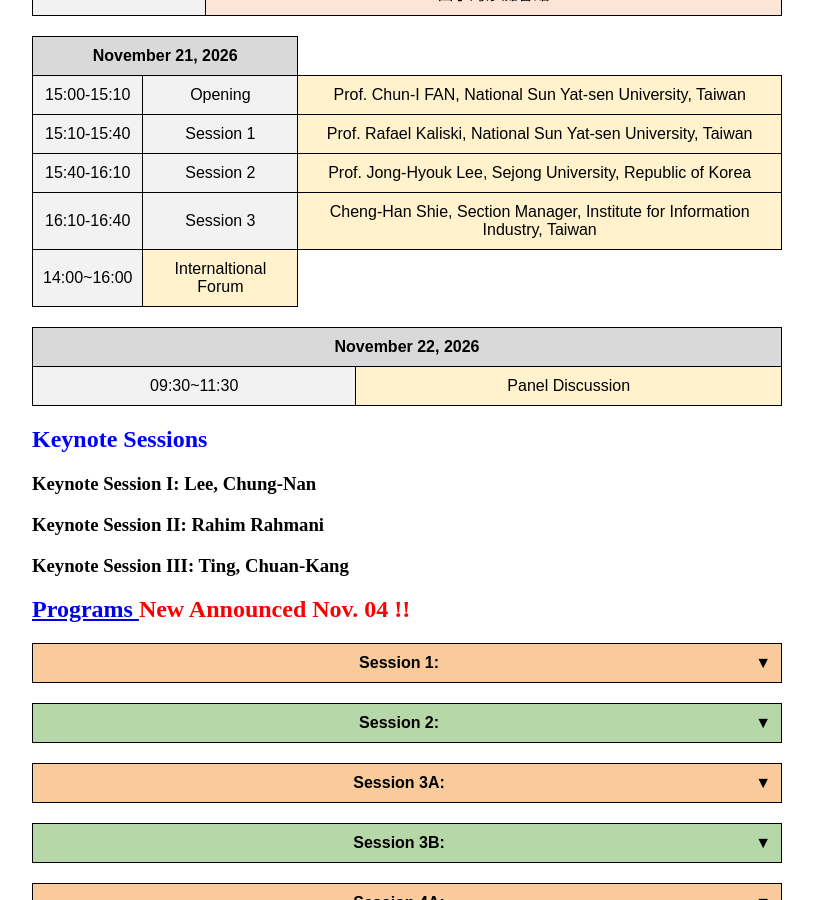
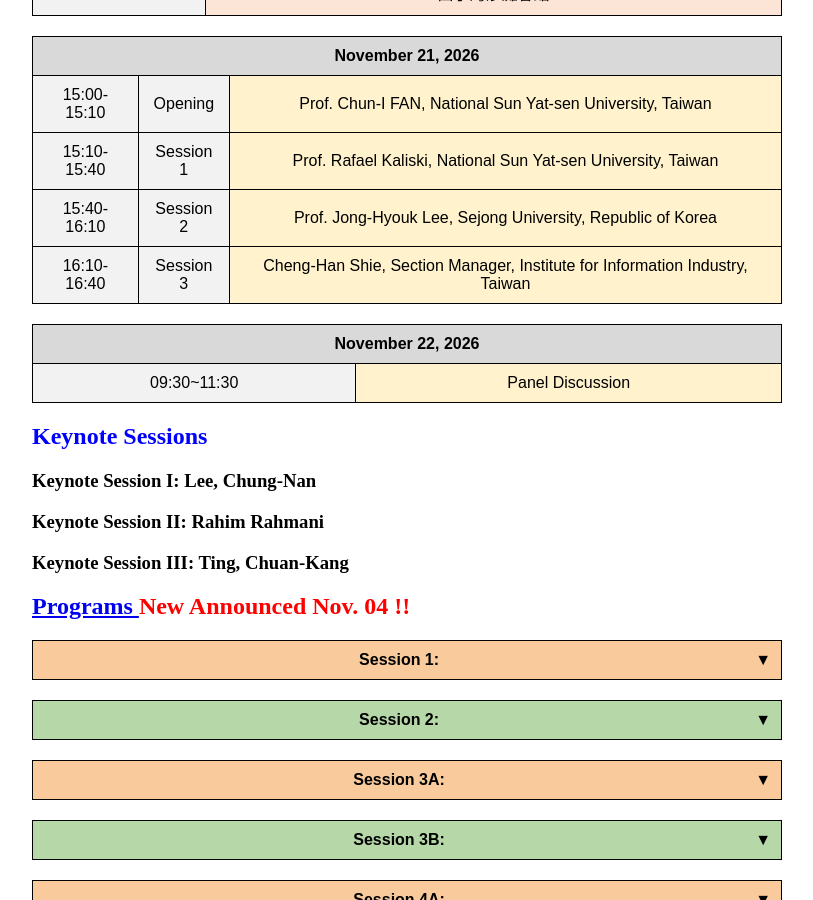
Before and after one commit to icea-conf/2026, a Jekyll site: the page built from program/index.html, in a window 1280 px wide and 900 px high, scrolled down 1219 px. Shown: the whole window, without its empty margins (233-1046 px from the left). Built offline with Jekyll 4.4.1, drawn with Linux system fonts in a browser that asks for light colours.

Commit message:
Update index.html

```diff
--- a/program/index.html
+++ b/program/index.html
@@ -297,7 +297,7 @@ title: ICEA 2026
 
         <table>
         <tr>
-          <td colspan="2" class="header">November 21, 2026</td>
+          <td colspan="3" class="header">November 21, 2026</td>
         </tr>
          <tr>
           <td class="time">15:00-15:10</td>
@@ -320,10 +320,6 @@ title: ICEA 2026
           <td class="event-registration">Cheng-Han Shie, Section Manager, Institute for Information Industry, Taiwan</td>
          </tr>
 
-          <tr>
-          <td class="time">14:00~16:00</td>
-          <td class="event-registration">Internaltional Forum</td>
-        </tr>
         </table>
       <table>
         <tr>
```
